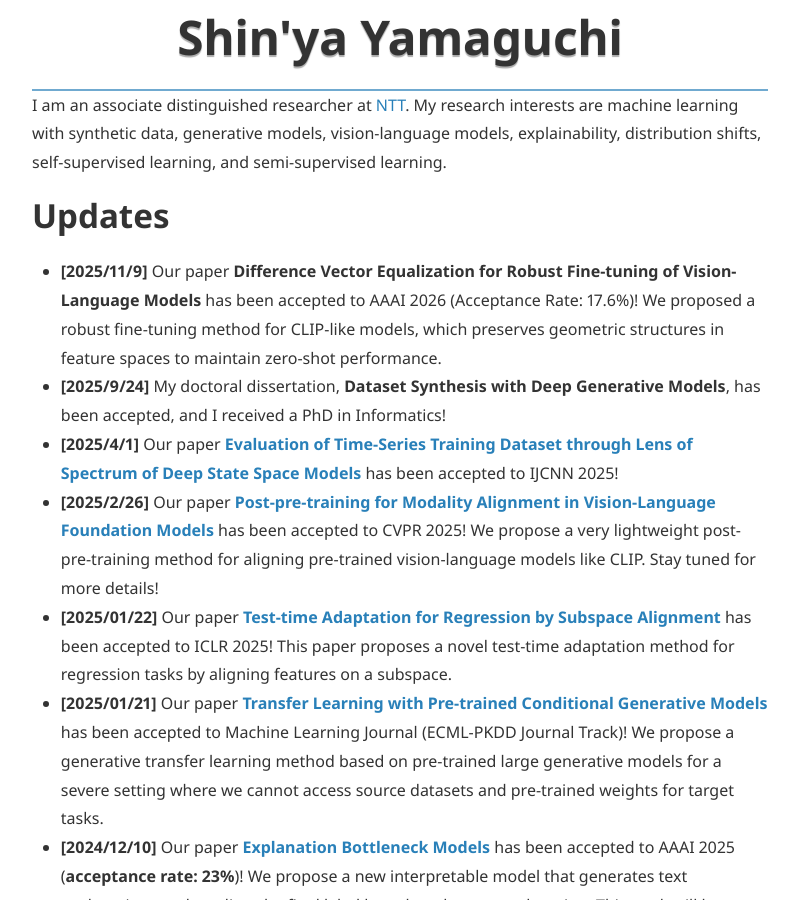
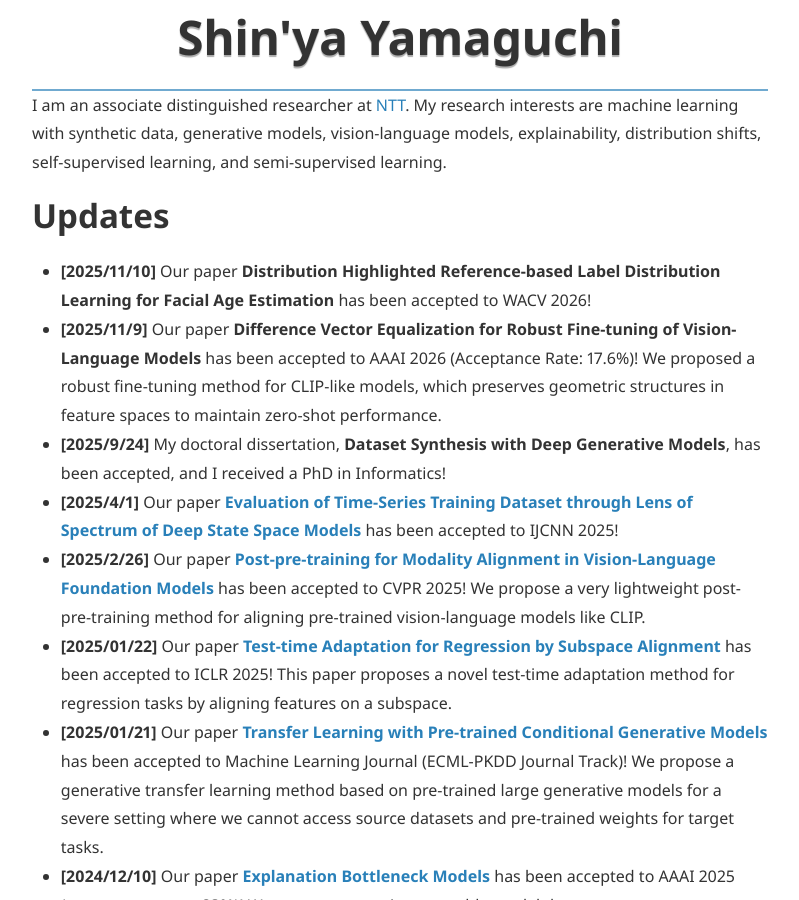
Before and after one commit to yshinya6/yshinya6.github.io, a Jekyll site: the page built from index.md, in a window 1280 px wide and 900 px high, scrolled down 269 px. Shown: the whole window, without its empty margins (240-1039 px from the left). Built offline with Jekyll 4.4.1, drawn with Linux system fonts in a browser that asks for light colours; nearby versions of some CDN libraries; some of the changed text lies outside the part shown.

Commit message:
Add WACV 2026

```diff
--- a/index.md
+++ b/index.md
@@ -20,10 +20,11 @@ I am an associate distinguished researcher at [NTT](https://www.rd.ntt/e/cds/).
 My research interests are machine learning with synthetic data, generative models, vision-language models, explainability, distribution shifts, self-supervised learning, and semi-supervised learning.
 
 # Updates
+* **[2025/11/10]** Our paper **Distribution Highlighted Reference-based Label Distribution Learning for Facial Age Estimation** has been accepted to WACV 2026!
 * **[2025/11/9]** Our paper **Difference Vector Equalization for Robust Fine-tuning of Vision-Language Models** has been accepted to AAAI 2026 (Acceptance Rate: 17.6%)! We proposed a robust fine-tuning method for CLIP-like models, which preserves geometric structures in feature spaces to maintain zero-shot performance.
 * **[2025/9/24]** My doctoral dissertation, **Dataset Synthesis with Deep Generative Models**, has been accepted, and I received a PhD in Informatics!
 * **[2025/4/1]** Our paper [**Evaluation of Time-Series Training Dataset through Lens of Spectrum of Deep State Space Models**](https://arxiv.org/abs/2408.16261) has been accepted to IJCNN 2025!
-* **[2025/2/26]** Our paper [**Post-pre-training for Modality Alignment in Vision-Language Foundation Models**](https://arxiv.org/abs/2504.12717) has been accepted to CVPR 2025! We propose a very lightweight post-pre-training method for aligning pre-trained vision-language models like CLIP. Stay tuned for more details!
+* **[2025/2/26]** Our paper [**Post-pre-training for Modality Alignment in Vision-Language Foundation Models**](https://arxiv.org/abs/2504.12717) has been accepted to CVPR 2025! We propose a very lightweight post-pre-training method for aligning pre-trained vision-language models like CLIP.
 * **[2025/01/22]** Our paper [**Test-time Adaptation for Regression by Subspace Alignment**](https://arxiv.org/abs/2410.03263) has been accepted to ICLR 2025! This paper proposes a novel test-time adaptation method for regression tasks by aligning features on a subspace.
 * **[2025/01/21]** Our paper [**Transfer Learning with Pre-trained Conditional Generative Models**](https://arxiv.org/abs/2204.12833) has been accepted to Machine Learning Journal (ECML-PKDD Journal Track)! We propose a generative transfer learning method based on pre-trained large generative models for a severe setting where we cannot access source datasets and pre-trained weights for target tasks.
 * **[2024/12/10]** Our paper [**Explanation Bottleneck Models**](https://arxiv.org/abs/2409.17663) has been accepted to AAAI 2025 (**acceptance rate: 23%**)! We propose a new interpretable model that generates text explanations and predicts the final label based on the text explanation. This work will be presented at the Workshop on Foundation Model Intervention (MINT) @ NeurIPS2024!
@@ -74,72 +75,75 @@ B.E. from Dept. of Computer Engineering, Yokohama National University (Superviso
 
 ## International Conference
 1. S. Suzuki, <u>S. Yamaguchi</u>, S. Takeda, T. Yamane, N. Makishima, N. Kawata, M. Ihori, T. Tanaka, S. Orihashi, R. Masumura,
+**Distribution Highlighted Reference-based Label Distribution Learning for Facial Age Estimation**,
+The IEEE/CVF Winter Conference on Applications of Computer Vision (WACV), 2026.
+2. S. Suzuki, <u>S. Yamaguchi</u>, S. Takeda, T. Yamane, N. Makishima, N. Kawata, M. Ihori, T. Tanaka, S. Orihashi, R. Masumura,
 **Difference Vector Equalization for Robust Fine-tuning of Vision-Language Models**,
 AAAI Conference on Artificial Intelligence (AAAI), 2026.
-2. S. Kanai, Y. Ida, K. Adachi, M. Uchida, T. Yoshida, <u>S. Yamaguchi</u>,
+3. S. Kanai, Y. Ida, K. Adachi, M. Uchida, T. Yoshida, <u>S. Yamaguchi</u>,
 [**Evaluating Time-Series Training Dataset through Lens of Spectrum in Deep State Space Models**](https://arxiv.org/abs/2408.16261),
 International Joint Conference on Neural Networks (IJCNN), 2025.
-3. <u>S. Yamaguchi</u>, F. Dewei, S. Kanai, K. Adachi, D. Chijiwa,
+4. <u>S. Yamaguchi</u>, F. Dewei, S. Kanai, K. Adachi, D. Chijiwa,
 [**Post-pre-training for Modality Alignment in Vision-Language Foundation Models**](https://arxiv.org/abs/2504.12717),
 The IEEE/CVF Conference on Computer Vision and Pattern Recognition (CVPR), 2025. [[Code]](https://github.com/yshinya6/clip-refine)
-4. K. Adachi, <u>S. Yamaguchi</u>, A. Kumagai,
+5. K. Adachi, <u>S. Yamaguchi</u>, A. Kumagai,
 [**Test-time Adaptation for Regression by Subspace Alignment**](https://arxiv.org/abs/2410.03263),
 International Conference on Learning Representations (ICLR), 2025. [[OpenReview]](https://openreview.net/forum?id=SXtl7NRyE5)
-5. <u>S. Yamaguchi</u> and K. Nishida,
+6. <u>S. Yamaguchi</u> and K. Nishida,
 [**Explanation Bottleneck Models**](https://arxiv.org/abs/2409.17663),
 AAAI Conference on Artificial Intelligence (AAAI), **Oral**, 2025. [[Code]](https://github.com/yshinya6/xbm)
-6.  <u>S. Yamaguchi</u>,
+7.  <u>S. Yamaguchi</u>,
 [**Analyzing Diffusion Models on Synthesizing Training Datasets**](https://proceedings.mlr.press/v260/yamaguchi25a.html),
 Asian Conference on Machine Learning (ACML), 2024. [[OpenReview]](https://openreview.net/forum?id=x2PY6GP9GJ)
-7. M. Yamada, T. Yamashita, <u>S. Yamaguchi</u>, D. Chijiwa,
+8. M. Yamada, T. Yamashita, <u>S. Yamaguchi</u>, D. Chijiwa,
 [**Toward Data Efficient Model Merging between Different Datasets without Performance Degradation**](https://proceedings.mlr.press/v260/yamada25a.html),
 Asian Conference on Machine Learning (ACML), 2024. [[arXiv]](https://arxiv.org/abs/2306.05641) [[OpenReview]](https://openreview.net/forum?id=Le3qPaeSAn)
-8. K. Adachi, S. Enomoto, T. Sasaki, <u>S. Yamaguchi</u>,
+9. K. Adachi, S. Enomoto, T. Sasaki, <u>S. Yamaguchi</u>,
 [**Test-Time Similarity Modification for Person Re-Identification Toward Temporal Distribution Shift**](https://arxiv.org/abs/2403.14114),
 International Joint Conference on Neural Networks (IJCNN), 2024.
-9. S. Enomoto, N. Hasegawa, K. Adachi, T. Sasaki, <u>S. Yamaguchi</u>, S. Suzuki, T. Eda,
+10. S. Enomoto, N. Hasegawa, K. Adachi, T. Sasaki, <u>S. Yamaguchi</u>, S. Suzuki, T. Eda,
 [**Test-Time Adaptation Meets Image Enhancement: Improving Accuracy via Uncertainty-Aware Logit Switching**](https://arxiv.org/abs/2403.17423),
 International Joint Conference on Neural Networks (IJCNN), 2024.
-10. <u>S. Yamaguchi</u>, S. Kanai, K. Adachi, D. Chijiwa,
+11. <u>S. Yamaguchi</u>, S. Kanai, K. Adachi, D. Chijiwa,
 [**Adaptive Random Feature Regularization on Fine-tuning Deep Neural Networks**](https://openaccess.thecvf.com/content/CVPR2024/html/Yamaguchi_Adaptive_Random_Feature_Regularization_on_Fine-tuning_Deep_Neural_Networks_CVPR_2024_paper.html),
 The IEEE/CVF Conference on Computer Vision and Pattern Recognition (CVPR), 2024. [[Code]](https://github.com/yshinya6/adarand) [[arXiv]](https://arxiv.org/abs/2403.10097)
-11. <u>S. Yamaguchi</u>, S. Kanai, A. Kumagai, D. Chijiwa, H. Kashima,
+12. <u>S. Yamaguchi</u>, S. Kanai, A. Kumagai, D. Chijiwa, H. Kashima,
 [**Regularizing Neural Networks with Meta-Learning Generative Models**](https://arxiv.org/abs/2307.13899),
 Neural Information Processing Systems (NeurIPS), 2023.
-12. <u>S. Yamaguchi</u>,
+13. <u>S. Yamaguchi</u>,
 [**Generative Semi-supervised Learning with Meta-Optimized Synthetic Samples**](https://proceedings.mlr.press/v222/yamaguchi24a.html),
 Asian Conference on Machine Learning (ACML), **Best Paper Award**, 2023.
-13. S. Suzuki, <u>S. Yamaguchi</u>, S. Takeda, S. Kanai, N. Makishima, A. Ando, R. Masumura,
+14. S. Suzuki, <u>S. Yamaguchi</u>, S. Takeda, S. Kanai, N. Makishima, A. Ando, R. Masumura,
 [**Adversarial Finetuning with Latent Representation Constraint to Mitigate Accuracy-Robustness Tradeoff**](https://arxiv.org/abs/2308.16454),
 The IEEE/CVF International Conference on Computer Vision (ICCV), 2023.
-14. K. Adachi, <u>S. Yamaguchi</u>, A. Kumagai,
+15. K. Adachi, <u>S. Yamaguchi</u>, A. Kumagai,
 [**Covariance-aware Feature Alignment with Pre-computed Source Statistics for Test-time Adaptation**](https://arxiv.org/abs/2204.13263),
 IEEE International Conference on Image Processing (ICIP), 2023.
-15. S. Kanai, <u>S. Yamaguchi</u>, M. Yamada, H. Takahashi, Y. Ida,
+16. S. Kanai, <u>S. Yamaguchi</u>, M. Yamada, H. Takahashi, Y. Ida,
 [**Switching One-Versus-the-Rest Loss to Increase the Margin of Logits for Adversarial Robustness**](https://arxiv.org/abs/2207.10283),
 International Conference on Machine Learning (ICML), 2023.
-16. D. Chijiwa, <u>S. Yamaguchi</u>, A. Kumagai, Y. Ida,
+17. D. Chijiwa, <u>S. Yamaguchi</u>, A. Kumagai, Y. Ida,
 [**Meta-ticket: Finding optimal subnetworks for few-shot learning within randomly initialized neural networks**](https://arxiv.org/abs/2205.15619),
 Neural Information Processing Systems (NeurIPS), 2022.
-17. K. Adachi, <u>S. Yamaguchi</u>,
+18. K. Adachi, <u>S. Yamaguchi</u>,
 [**Learning Robust Convolutional Neural Networks with Relevant Feature Focusing via Explanations**](https://arxiv.org/abs/2202.04237),
 IEEE International Conference on Multimedia & Expo (ICME), 2022.
-18. D. Chijiwa, <u>S. Yamaguchi</u>, Y. Ida, K. Umakoshi, T. Inoue,
+19. D. Chijiwa, <u>S. Yamaguchi</u>, Y. Ida, K. Umakoshi, T. Inoue,
 [**Pruning Randomly Initialized Neural Networks with Iterative Randomization**](https://openreview.net/pdf?id=QCPY2eMXYs),
 Neural Information Processing Systems (NeurIPS, **Spotlight**), 2021. [[arXiv]](https://arxiv.org/abs/2106.09269) [[Code]](https://github.com/dchiji-ntt/iterand)
-19. <u>S. Yamaguchi</u>, S. Kanai,
+20. <u>S. Yamaguchi</u>, S. Kanai,
 [**F-Drop&Match: GANs with a Dead Zone in the High-Frequency Domain**](https://openaccess.thecvf.com/content/ICCV2021/html/Yamaguchi_F-DropMatch_GANs_With_a_Dead_Zone_in_the_High-Frequency_Domain_ICCV_2021_paper.html),
 International Conference on Computer Vision (ICCV), 2021. [[arXiv]](https://arxiv.org/abs/2106.02343)
-20. <u>S. Yamaguchi</u>, S. Kanai, T. Shioda, S. Takeda,
+21. <u>S. Yamaguchi</u>, S. Kanai, T. Shioda, S. Takeda,
 [**Image Enhanced Rotation Prediction for Self-Supervised Learning**](https://ieeexplore.ieee.org/document/9506132),
 IEEE International Conference on Image Processing (ICIP), 2021. [[arXiv]](https://arxiv.org/abs/1912.11603)
-21. S. Kanai, M. Yamada, <u>S. Yamaguchi</u>, H. Takahashi, Y. Ida,
+22. S. Kanai, M. Yamada, <u>S. Yamaguchi</u>, H. Takahashi, Y. Ida,
 [**Constraining Logits by Bounded Function for Adversarial Robustness**](https://ieeexplore.ieee.org/document/9533777),
 International Joint Conference on Neural Networks (IJCNN), 2021. [[arXiv]](https://arxiv.org/abs/2010.02558)
-22. <u>S. Yamaguchi</u>, S. Kanai, T. Eda,
+23. <u>S. Yamaguchi</u>, S. Kanai, T. Eda,
 [**Effective Data Augmentation with Multi-Domain Learning GANs**](https://ojs.aaai.org/index.php/AAAI/article/view/6131),
 AAAI Conference on Artificial Intelligence (AAAI), 2020. [[arXiv]](https://arxiv.org/abs/1912.11597)
-23. <u>S. Yamaguchi</u>, K. Kuramitsu,
+24. <u>S. Yamaguchi</u>, K. Kuramitsu,
 [**A Fusion Techniques of Schema and Syntax Rules for Validating Open Data**](https://link.springer.com/chapter/10.1007/978-3-319-56660-3_37),
 Asian Conference on Intelligent Information and Database Systems (ACIIDS), 2017
 
```
